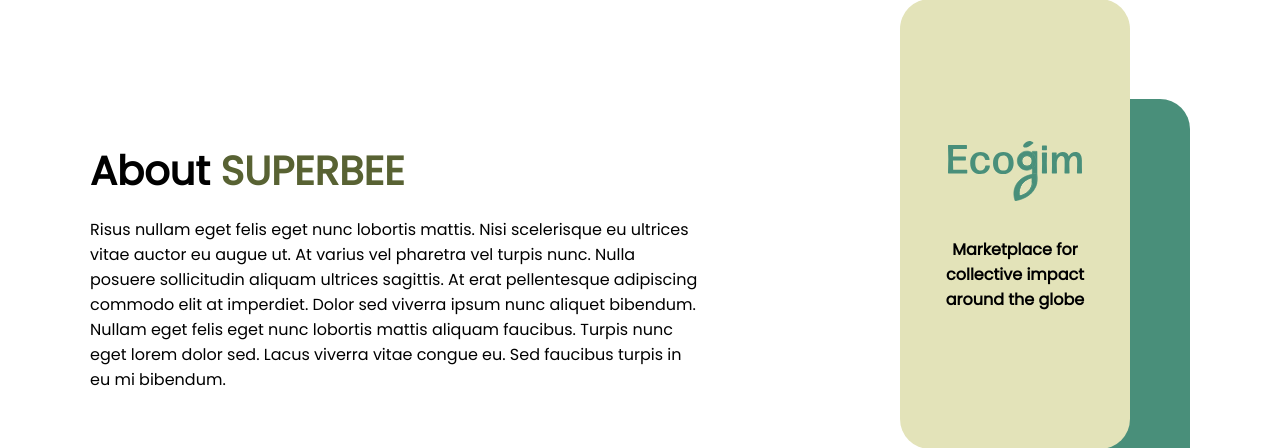
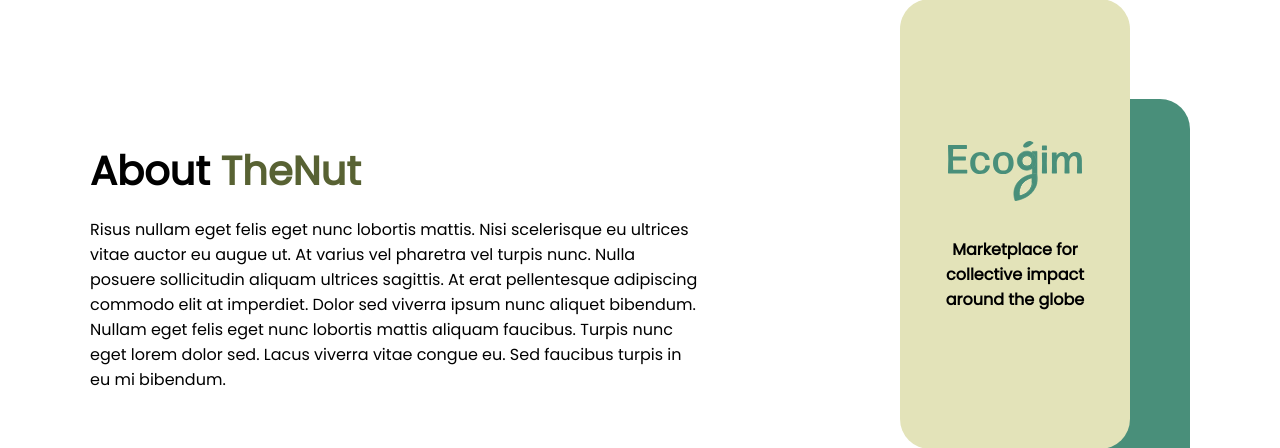
Before and after one commit to mynamegabe/CodeOverflow-Hackathon-2022, a Flask app: page /business/1 in a window 1280 px wide. Shown: the part 739-1187 px from the top of the page. Run offline with Flask 2, Linux system fonts and the light colour scheme; data comes from the database, SQL or seed files in the repository; some web fonts are replaced.

Commit message:
Update business.html

```diff
--- a/templates/business.html
+++ b/templates/business.html
@@ -32,7 +32,7 @@
 </div>
 <div class="row flex-row">
     <div>
-        <h1>About <span class="highlight">SUPERBEE</span></h1>
+        <h1>About <span class="highlight">{{ business['name'] }}</span></h1>
         <p>{{ business['benefit'] }}</p>
     </div>
     <div>
```
